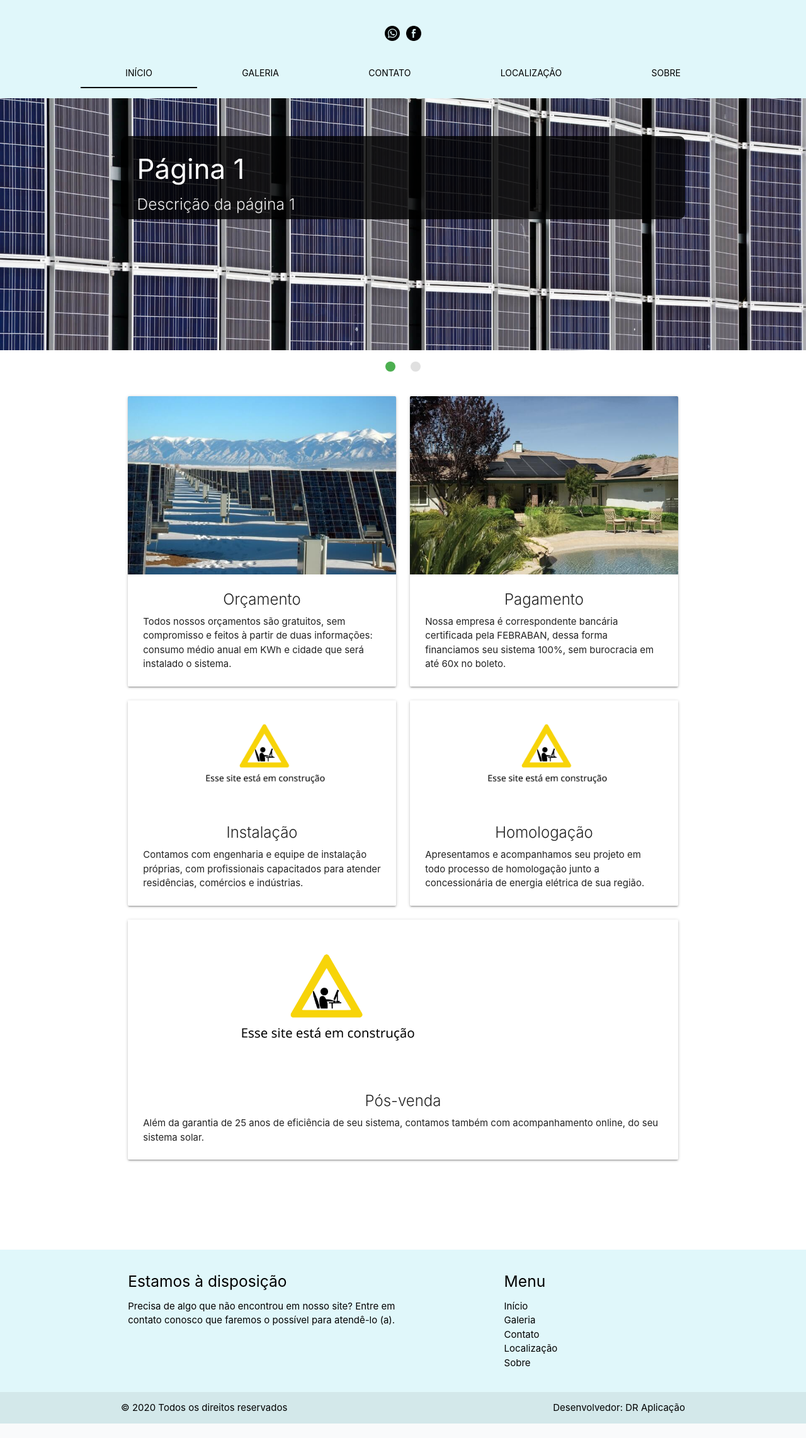
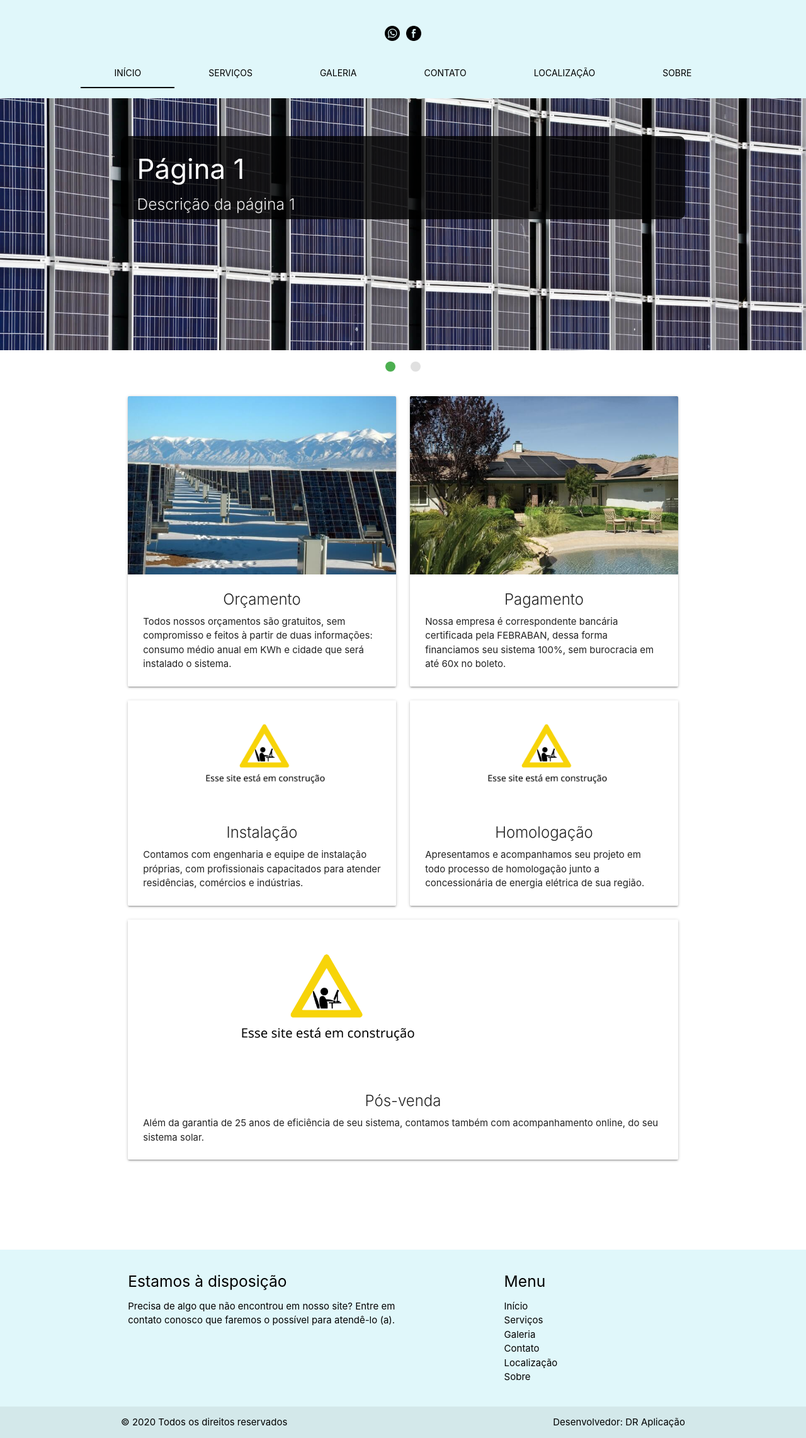
Before and after one commit to deivid-rds/site_materialize, a PHP site: page / in a window 1280 px wide. Shown: the part 224-2507 px from the top of the page at 63% size. Before the commit the page ends 2484 px from the top, so only its background shows below. Run offline with PHP 8.4, Linux system fonts and the light colour scheme.

Commit message:
Adicionar aba de Serviços

```diff
--- a/7.lllautomacao/index.php
+++ b/7.lllautomacao/index.php
@@ -59,6 +59,7 @@
         <div class="nav-wrapper" style="padding: 0 10% 0 10%">
             <ul id="tabSelector" class="tabs tabs-transparent tabs-fixed-width">
                 <li class="tab"><a href="#inicio" class="active">Início</a></li>
+                <li class="tab"><a href="#servico">Serviços</a></li>
                 <li class="tab"><a href="#galeria">Galeria</a></li>
                 <li class="tab"><a href="#contato">Contato</a></li>
                 <li class="tab"><a href="#localizacao">Localização</a></li>
@@ -171,6 +172,16 @@
                 </div>
 
             </div>
+
+        </div>
+    </div>
+
+    <!-- ABA SERVIÇOS -->
+    <div id="servico" class="col s12 container">
+        <div class="row">
+
+            <!-- Telefone -->
+            <h5 class="espaco_acima">Cabines Primárias</h5>
 
         </div>
     </div>
--- a/7.lllautomacao/rodape.html
+++ b/7.lllautomacao/rodape.html
@@ -11,6 +11,7 @@
                 <h5 class="black-text">Menu</h5>
                 <ul class="links-rodape">
                     <li class="links"><a class="black-text text-lighten-3" href="#inicio-tab">Início</a></li>
+                    <li class="links"><a class="black-text text-lighten-3" href="#servico-tab">Serviços</a></li>
                     <li class="links"><a class="black-text text-lighten-3" href="#galeria-tab">Galeria</a></li>
                     <li class="links"><a class="black-text text-lighten-3" href="#contato-tab">Contato</a></li>
                     <li class="links"><a class="black-text text-lighten-3" href="#localizacao-tab">Localização</a></li>
```
